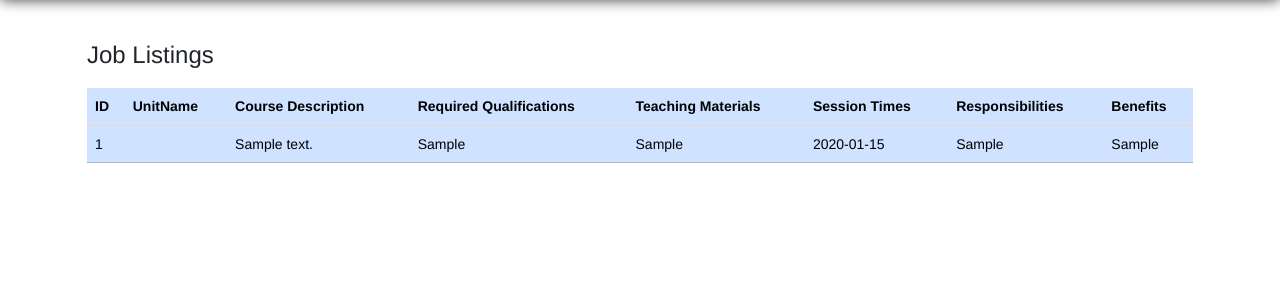
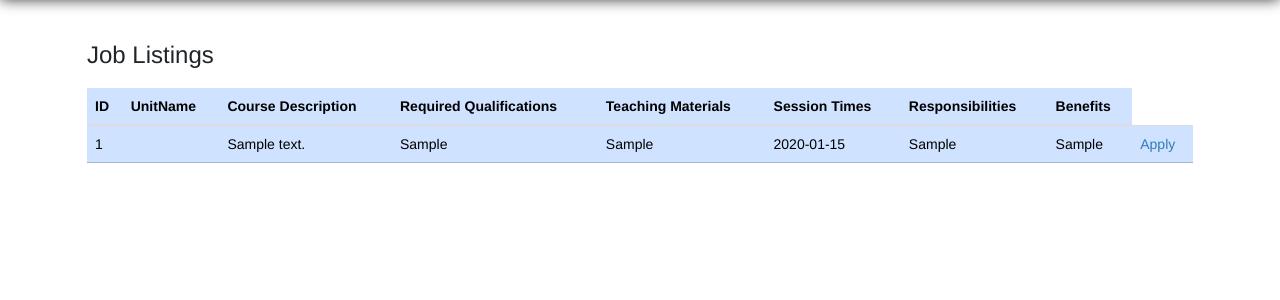
Before and after one commit to divyadave/corpu, a Django app: page /joblisting/ in a window 1280 px wide. Shown: the part 50-350 px from the top of the page. Run offline with Django 4.2, Linux system fonts and the light colour scheme; a user stored in the database is signed in; tables that the repository leaves empty hold one stand-in row (values such as "Sample post"); some libraries are stand-ins or nearby versions.

Commit message:
apply link in the joblisting.html

```diff
--- a/portal/templates/joblisting.html
+++ b/portal/templates/joblisting.html
@@ -45,6 +45,7 @@
         <td>{{ joblisting.session_times}}</td>
         <td>{{ joblisting.responsibilities}}</td>
         <td>{{ joblisting.benefits}}</td>
+        <td><a href="{% url 'profile' %}">Apply</a></td>
       </tr>
       {% endfor %}
     </tbody>
```
